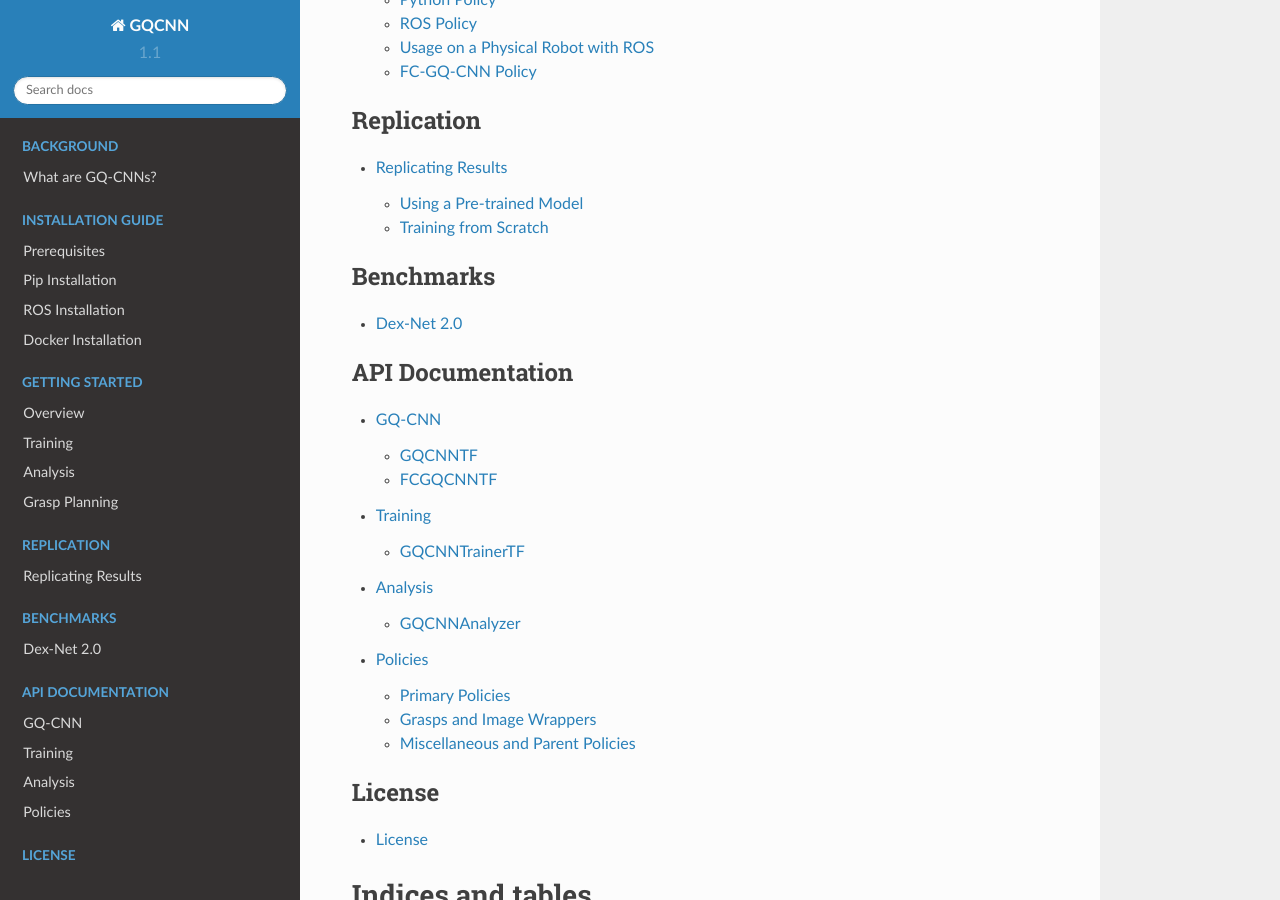
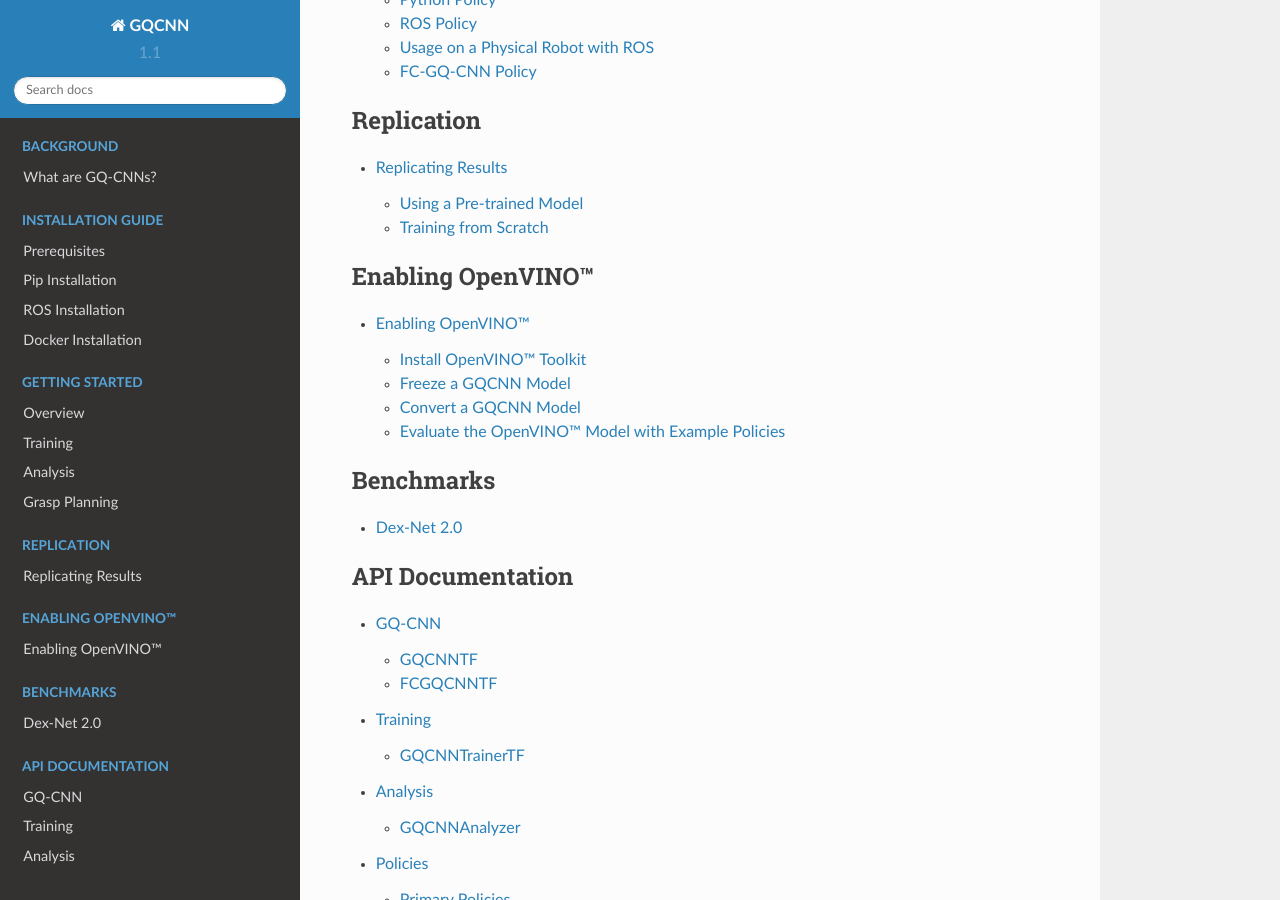
Before and after one commit to BerkeleyAutomation/gqcnn, a Sphinx documentation site: the page built from docs/source/index.rst, in a window 1280 px wide and 900 px high, scrolled down 2976 px. Built offline with Sphinx 7.4.7 and the Read the Docs theme 2.0.0, drawn with Linux system fonts in a browser that asks for light colours; some of the changed lines change nothing that is shown.

Commit message:
Enabling OpenVINO: added tutorials
Tutorials added introducing how to
- install the OpenVINO™ toolkit
- freeze a GQCNN model
- convert a GQCNN model
- evaluate the GQCNN OpenVINO model

Signed-off-by: Sharron LIU <sharron.xr.liu@gmail.com>

```diff
--- a/docs/source/index.rst
+++ b/docs/source/index.rst
@@ -113,6 +113,12 @@
 
 .. toctree::
    :maxdepth: 2
+   :caption: Enabling OpenVINO™
+
+   openvino/openvino.rst
+
+.. toctree::
+   :maxdepth: 2
    :caption: Benchmarks
 
    benchmarks/benchmarks.rst
--- /dev/null
+++ b/docs/source/openvino/openvino.rst
@@ -0,0 +1,72 @@
+Enabling OpenVINO™
+~~~~~~~~~~~~~~~~~~
+
+This tutorial introduces how to enable OpenVINO™ for GQCNN deployment on Intel® devices.
+
+Intel® Distribution of OpenVINO™ (Open Visual Inference & Neural network Optimization) toolkit, based on convolutional neural networks (CNNs), extends computer visoin workloads across Intel® hardware (including accelerators) and maximizes performance. The toolkit enables deep learning inference at the edge computation, and supports heterogeneous execution across various compution vision devices -- CPU, GPU, Intel® Movidius™ NCS2, and FPGA -- using a **common** API.
+
+.. image:: ../images/gqcnn_openvino.png
+   :width: 440 px
+   :height: 250 px
+   :align: center
+
+Install OpenVINO™ Toolkit
+=========================
+The toolkit is available from open source project `Intel® OpenVINO™ Toolkit`_.
+
+.. note:: GQCNN uses two layers, RandomUniform and Floor, which are not supported by the 2019_R3 release of OpenVINO™. `PR #338 <https://github.com/opencv/dldt/pull/338>`_ adds the support for these two layers.
+
+You may get start with `Build Inference Engine`_. The ``Introduction`` section lists supported device types. The ``Build on Linux* Systems`` section tells how to build and install the toolkit. Here're the CMake options for reference. Need adaption to your specific environment. ::
+
+  $ cmake -DCMAKE_BUILD_TYPE=Release -DCMAKE_INSTALL_PREFIX=/usr/local -DGEMM=OPENBLAS -DBLAS_INCLUDE_DIRS=/usr/include/x86_64-linux-gnu -DBLAS_LIBRARIES=/usr/lib/x86_64-linux-gnu/openblas/libblas.so -DENABLE_MKL_DNN=ON -DENABLE_CLDNN=ON -DENABLE_PYTHON=ON -DPYTHON_EXECUTABLE=`which python3.6` -DPYTHON_LIBRARY=/usr/lib/x86_64-linux-gnu/libpython3.6m.so -DPYTHON_INCLUDE_DIR=/usr/include/python3.6 ..
+
+Then install the ``Model Optimizer``. ::
+
+  $ cd model_optimizer
+  $ sudo pip3 install -r requirements*.txt
+
+And setup environment for the toolkit. ::
+
+  $ export InferenceEngine_DIR=<path to dldt>/inference-engine/build
+  $ export LD_LIBRARY_PATH=$LD_LIBRARY_PATH:<path to dldt>/inference-engine/bin/intel64/Release/lib
+  $ export PYTHONPATH=<path to dldt>/inference-engine/bin/intel64/Release/lib/python_api/python3.6:<path to dldt>/model-optimizer:$PYTHONPATH
+
+Freeze a GQCNN Model
+====================
+A frozen graph file is expected by the Model Optimzer of OpenVINO™. This is done in ``gqcnn.model.tf.GQCNNTF.initialize_network()`` right after the graph is built. Seek into the code pieces below. ::
+
+  # Freeze graph. Make it 'True' to freeze this graph
+  if False:
+
+Switch the ``if`` condition to ``True``, run an example policy with a specific GQCNN model (refer to ``scripts/policies/run_all_dex-net_<model_name>_examples.sh``), the frozen graph will be created into the file named ``inference_graph_frozen.pb``
+
+Convert a GQCNN Model
+=====================
+``mo_tf.py`` is the Model Optimizer script for converting a Tensorflow model. ::
+
+  $ sudo python3 <path to dldt>/model-optimizer/mo_tf.py --input_model inference_graph_frozen.pb --data_type FP16 --output_dir <path to gqcnn>/models/OpenVINO/<model_name>/FP16
+  $ sudo python3 <path to dldt>/model-optimizer/mo_tf.py --input_model inference_graph_frozen.pb --data_type FP32 --output_dir <path to gqcnn>/models/OpenVINO/<model_name>/FP32
+
+Parameters passed to the conversion script:
+  #. ``input_model`` the frozen tensorflow model to be converted.
+  #. ``output_dir`` the directory of the converted model.
+  #. ``data_type`` data type of the converted model.
+
+For more detail instructions on model conversion, refer to the `OpenVINO™ Docs`_.
+
+.. note:: ``gqcnn.model.openvino.GQCNNOpenVINO.load_openvino()`` expect to load an OpenVINO model from ``models/OpenVINO/<model_name>/FP16``, where ``model_name`` comes from the original GQCNN model, e.g. ``GQCNN-4.0-SUCTION``, ``GQ-Suction``, etc.
+
+Evaluate the OpenVINO™ Model with Example Policies
+==================================================
+Now the GQCNN model has been successfully converted into OpenVINO™ model. You may evaluate the GQCNN OpenVINO™ model with the example policy. Seek ``cfg/examples/replication/dex-net_<model_name>.yaml`` for the below configure: ::
+
+  # openvino: OFF|CPU|GPU|MYRIAD
+  openvino: OFF
+
+Toggle ``openvino`` among CPU, GPU, or MYRIAD. This configure specifies the target device type for the GQCNN inference to execute (supported device types listed in the ``introduction section`` of `Build Inference Engine`_). Then run the example policy in the same way as given in ``scripts/policies/run_all_dex-net_<model_name>_examples.sh``, e.g. ::
+
+  $ python3 examples/policy.py GQCNN-4.0-SUCTION --depth_image data/examples/clutter/phoxi/dex-net_4.0/depth_0.npy --segmask data/examples/clutter/phoxi/dex-net_4.0/segmask_0.png --config_filename cfg/examples/replication/dex-net_4.0_suction.yaml --camera_intr data/calib/phoxi/phoxi.intr
+
+.. _Intel® OpenVINO™ Toolkit: https://github.com/opencv/dldt
+.. _Build Inference Engine: https://github.com/opencv/dldt/blob/2019/inference-engine/README.md
+.. _OpenVINO™ Docs: https://docs.openvinotoolkit.org/latest/_docs_MO_DG_prepare_model_convert_model_Convert_Model_From_TensorFlow.html
```
Also changed, not shown: docs/source/images/gqcnn_openvino.png (added).
